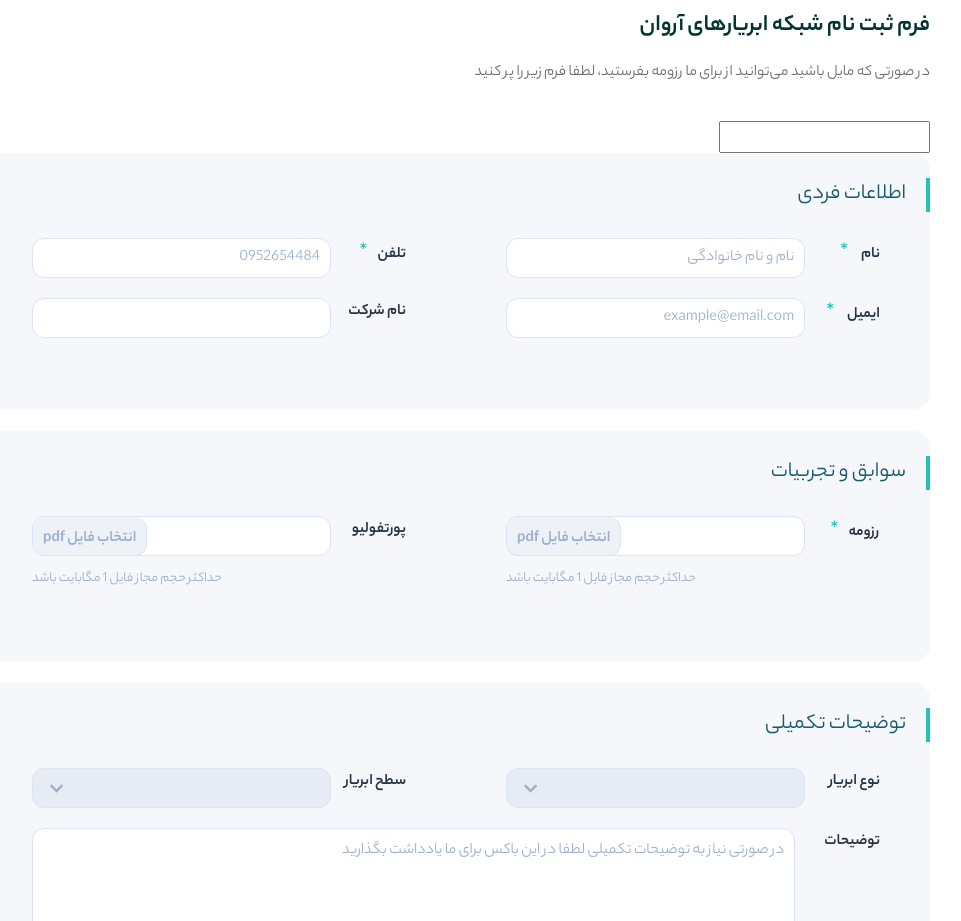
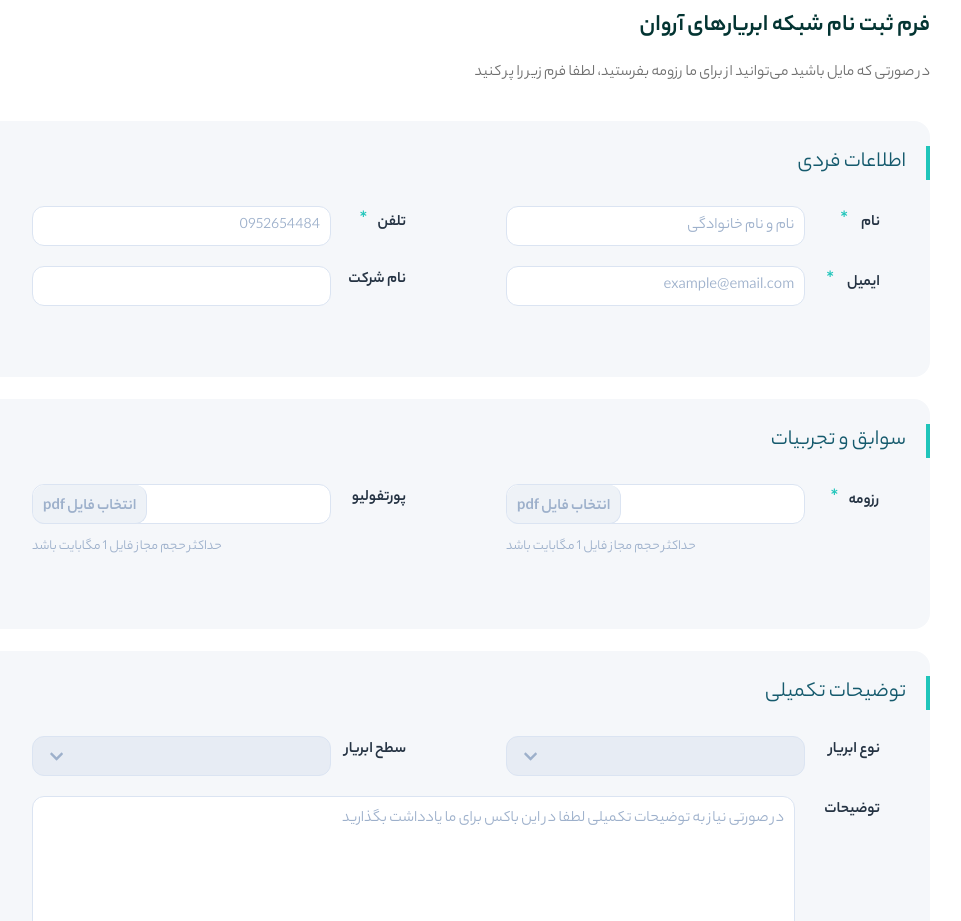
Before and after one commit to saeedegh/arvan-cloud-challenge, a website: page index.html in a window 1280 px wide. Shown: the part 2760-3681 px from the top of the page, without its empty margins (184-1145 px from the left). Drawn offline with Linux system fonts and the light colour scheme.

Commit message:
deleted additional input

```diff
--- a/index.html
+++ b/index.html
@@ -254,7 +254,7 @@
                 <div class="subtitle">در صورتی که مایل باشید می‌توانید از برای ما رزومه بفرستید، لطفا فرم زیر را پر
                     کنید</div>
                 <form onsubmit="formSubmitHandler(event)" id="myForm">
-                    <input type="text" id='test'>
+
                     <div class="form-section" id="form-s1">
                         <div class="form-section-title">
                             اطلاعات فردی
```
